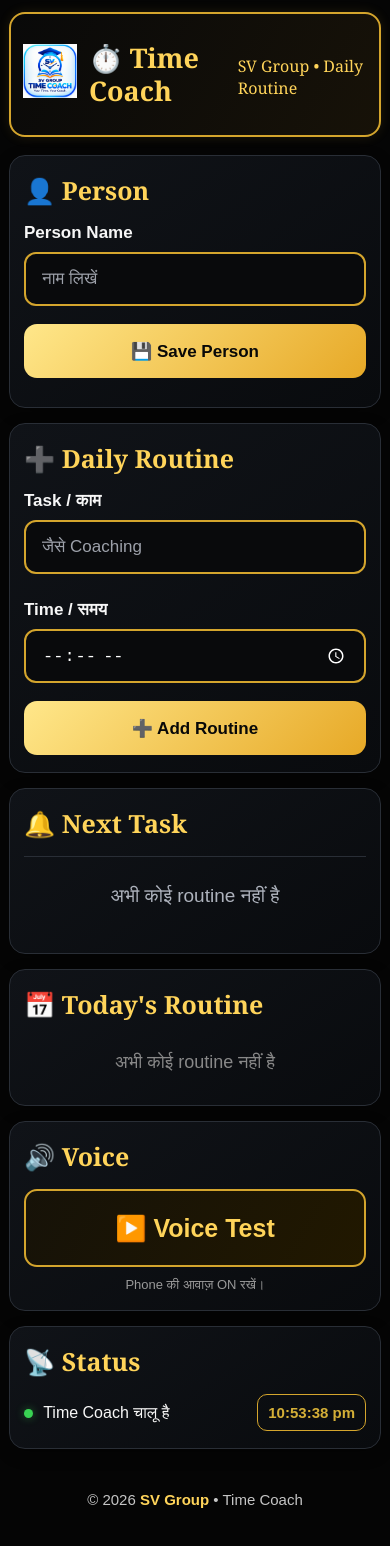
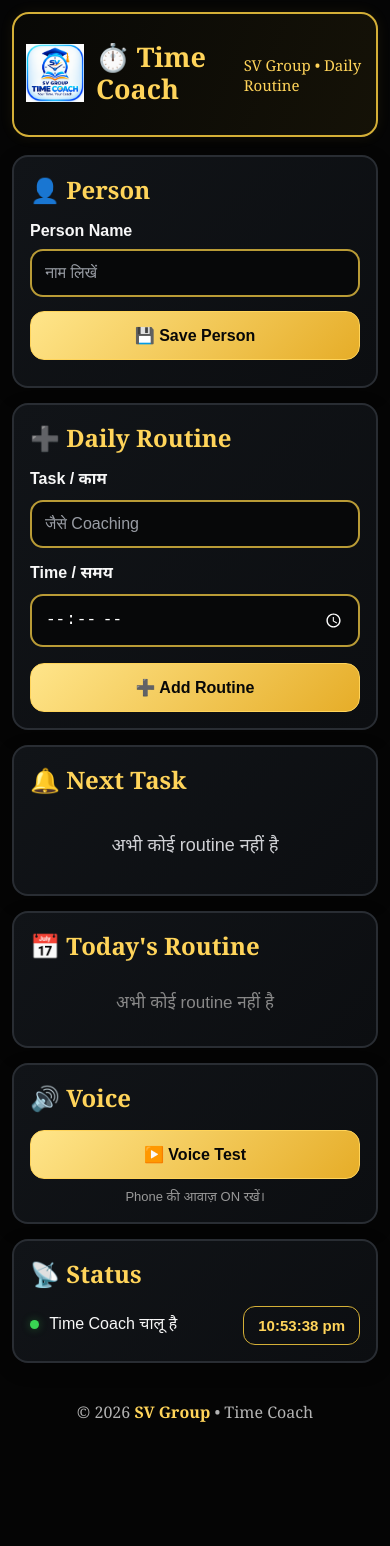
Before and after one commit to sv919599-lgtm/Time-coach-, a plain HTML site: page index.html in a window 390 px wide. After the commit the page ends 1449 px from the top, so only its background shows below. Drawn offline with Linux system fonts and the light colour scheme.

Commit message:
Update Style.css

```diff
--- a/Style.css
+++ b/Style.css
@@ -1,7 +1,7 @@
-/* =====================================
-   SV GROUP - TIME COACH
-   GOLD + BLACK PROFESSIONAL DESIGN
-===================================== */
+/* =========================================
+   TIME COACH - SV GROUP
+   PROFESSIONAL BLACK & GOLD UI
+========================================= */
 
 * {
   box-sizing: border-box;
@@ -11,120 +11,126 @@
 
 :root {
   --gold: #ffd45a;
-  --gold-dark: #d4a52d;
+  --gold-dark: #d4af37;
   --black: #050505;
-  --card: #0d1014;
-  --border: #292e36;
+  --card: #101317;
+  --border: #292d33;
   --white: #f7f7f7;
-  --muted: #aeb3bd;
+  --muted: #aeb0b8;
 }
 
 body {
-  font-family: Arial, sans-serif;
+  font-family: Arial, "Noto Sans Devanagari", sans-serif;
   background: var(--black);
   color: var(--white);
   min-height: 100vh;
-  padding: 20px 12px;
 }
 
 .app {
   width: 100%;
-  max-width: 1000px;
+  max-width: 1050px;
   margin: auto;
+  padding: 22px 18px;
 }
 
 /* HEADER */
 
 header {
-  min-height: 165px;
-  padding: 20px;
-  border: 2px solid var(--gold-dark);
-  border-radius: 20px;
-  background: linear-gradient(120deg, #090909, #171208);
+  min-height: 170px;
   display: flex;
   align-items: center;
-  gap: 20px;
+  gap: 22px;
+  padding: 20px 28px;
+  border: 2px solid var(--gold-dark);
+  border-radius: 22px;
   margin-bottom: 28px;
-  box-shadow: 0 0 12px #d4af3720;
+  background: linear-gradient(110deg, #080806, #151207);
+  box-shadow: 0 0 14px rgba(212, 175, 55, 0.08);
 }
 
 .logo {
   flex-shrink: 0;
-  display: flex;
-  align-items: center;
 }
 
 .logo img {
-  width: 76px !important;
-  height: 76px !important;
+  width: 85px !important;
+  height: 85px !important;
   object-fit: contain;
+  margin: 0 !important;
 }
 
 header h1 {
   color: var(--gold);
   font-family: Georgia, serif;
-  font-size: clamp(27px, 5vw, 44px);
-  line-height: 1.2;
+  font-size: clamp(27px, 5vw, 48px);
+  font-weight: 800;
+  line-height: 1.15;
+  margin-bottom: 4px;
 }
 
 header p {
   color: var(--gold);
   font-family: Georgia, serif;
-  font-size: 21px;
-  margin-top: 4px;
+  font-size: clamp(15px, 3vw, 24px);
 }
 
 /* CARDS */
 
 .card {
-  background: linear-gradient(145deg, #101318, #090b0e);
-  border: 1.5px solid var(--border);
-  border-radius: 19px;
+  background: linear-gradient(135deg, #111418, #0c0e11);
+  border: 2px solid var(--border);
+  border-radius: 20px;
   padding: 22px;
   margin-bottom: 20px;
-  box-shadow: 0 5px 16px #00000055;
+  box-shadow: 0 6px 18px rgba(0, 0, 0, 0.28);
 }
 
 .card h2 {
-  color: var(--gold);
-  font-family: Georgia, serif;
-  font-size: clamp(24px, 4vw, 34px);
-  margin-bottom: 20px;
   display: flex;
   align-items: center;
   gap: 12px;
+  color: var(--gold);
+  font-family: Georgia, "Noto Serif Devanagari", serif;
+  font-size: clamp(22px, 4vw, 34px);
+  font-weight: 800;
+  margin-bottom: 20px;
 }
 
-/* LABELS AND INPUTS */
+/* LABELS */
 
 label {
   display: block;
   color: var(--white);
-  font-size: 19px;
+  font-size: 16px;
   font-weight: 600;
-  margin: 12px 0 9px;
+  margin-bottom: 9px;
 }
 
-input {
+/* INPUTS */
+
+input,
+select {
+  display: block;
   width: 100%;
   min-width: 0;
-  min-height: 58px;
-  padding: 13px 16px;
-  background: #090a0c;
-  color: white;
-  border: 2px solid var(--gold-dark);
-  border-radius: 12px;
-  font-size: 19px;
+  padding: 15px;
+  background: #070809;
+  color: #fff;
+  border: 2px solid #b99b36;
+  border-radius: 13px;
   outline: none;
+  margin-bottom: 16px;
+  font-size: 17px;
 }
 
 input::placeholder {
-  color: #9da1aa;
+  color: #999da5;
 }
 
-input:focus {
-  border-color: #ffe68a;
-  box-shadow: 0 0 9px #ffd45a35;
+input:focus,
+select:focus {
+  border-color: var(--gold);
+  box-shadow: 0 0 8px rgba(255, 212, 90, 0.15);
 }
 
 input[type="time"] {
@@ -134,67 +140,59 @@ input[type="time"] {
 /* BUTTONS */
 
 button {
-  min-height: 56px;
-  padding: 13px 20px;
-  background: linear-gradient(135deg, #ffe78a, #e7a927);
+  width: 100%;
+  min-height: 52px;
+  padding: 14px 18px;
+  border: 1px solid var(--gold);
+  border-radius: 14px;
+  background: linear-gradient(135deg, #ffe58a, #e6ad28);
   color: #080808;
-  border: 0;
-  border-radius: 13px;
-  font-size: 18px;
-  font-weight: 700;
+  font-size: 17px;
+  font-weight: 800;
   cursor: pointer;
   transition: transform 0.15s, filter 0.15s;
 }
 
 button:active {
-  transform: scale(0.97);
+  transform: scale(0.98);
   filter: brightness(0.9);
 }
 
-button.secondary-btn {
-  width: 100%;
-  background: linear-gradient(120deg, #161208, #211800);
-  color: var(--gold);
-  border: 2px solid var(--gold-dark);
-  font-size: 25px;
-  min-height: 78px;
+.secondary-btn {
+  background: linear-gradient(135deg, #ffe58a, #e6ad28);
+  color: #080808;
 }
 
-/* PERSON */
+/* PERSON SECTION */
 
 #personName {
   margin-bottom: 14px;
 }
 
-#personMessage,
+#personMessage {
+  color: #46d98b;
+  margin-top: 10px;
+}
+
 #savedPerson {
-  margin-top: 12px;
   color: var(--gold);
   font-size: 16px;
+  font-weight: 700;
+  margin-top: 10px;
 }
 
-/* ROUTINE */
+/* NEXT TASK */
 
-#taskName,
-#taskTime {
-  margin-bottom: 14px;
+#nextTask {
+  color: #d0d1d5;
+  text-align: center;
+  font-size: 20px;
+  line-height: 1.7;
+  padding: 18px 8px;
+  overflow-wrap: anywhere;
 }
 
-#addRoutineBtn,
-#savePersonBtn {
-  width: 100%;
-  margin-top: 4px;
-}
-
-#nextTask {
-  min-height: 80px;
-  border-top: 1px solid var(--border);
-  padding: 24px 10px;
-  text-align: center;
-  color: var(--muted);
-  font-size: 22px;
-  line-height: 1.6;
-}
+/* ROUTINE LIST */
 
 #routineList {
   display: grid;
@@ -204,28 +202,65 @@ button.secondary-btn {
 .empty {
   color: var(--muted);
   text-align: center;
-  padding: 20px 8px;
+  padding: 18px 6px;
+  font-size: 17px;
+}
+
+.routine-item {
+  background: #080a0c;
+  border: 1px solid #34383e;
+  border-left: 5px solid var(--gold);
+  border-radius: 13px;
+  padding: 16px;
+  margin-top: 8px;
+  overflow-wrap: anywhere;
+}
+
+.routine-item strong {
+  color: var(--gold);
   font-size: 18px;
 }
 
-/* Existing routine items */
+.routine-item small {
+  display: block;
+  color: #b6b6b6;
+  font-size: 14px;
+  margin-top: 8px;
+}
 
-#routineList > div {
-  overflow-wrap: anywhere;
+.delete-btn {
+  background: #251416;
+  color: #ff7777;
+  border: 1px solid #693737;
+  margin-top: 12px;
+}
+
+/* VOICE SECTION */
+
+.voice-setting {
+  width: 100%;
+}
+
+.voice-info {
+  color: #aaa;
+  font-size: 14px;
+  line-height: 1.6;
+  margin-bottom: 12px;
 }
 
 /* STATUS */
 
 .green-dot {
-  box-shadow: 0 0 8px #39d35370;
+  box-shadow: 0 0 8px rgba(57, 211, 83, 0.35);
 }
 
 #currentTime {
   display: inline-block;
-  border: 1.5px solid var(--gold-dark);
-  border-radius: 10px;
   padding: 10px 14px;
-  font-size: 19px;
+  border: 1px solid var(--gold-dark);
+  border-radius: 12px;
+  color: var(--gold) !important;
+  font-size: clamp(15px, 3vw, 23px);
   white-space: nowrap;
 }
 
@@ -233,9 +268,10 @@ button.secondary-btn {
 
 footer {
   text-align: center;
-  color: #c5c5c5;
-  padding: 22px 8px;
-  font-size: 17px;
+  color: #b3b3b3;
+  font-family: Georgia, serif;
+  font-size: 16px;
+  padding: 20px 8px 10px;
   line-height: 1.8;
 }
 
@@ -243,24 +279,24 @@ footer strong {
   color: var(--gold);
 }
 
-/* MOBILE RESPONSIVE */
+/* MOBILE */
 
 @media (max-width: 600px) {
-  body {
-    padding: 12px 9px;
+  .app {
+    padding: 12px;
   }
 
   header {
     min-height: 125px;
-    padding: 15px 12px;
     gap: 12px;
-    border-radius: 16px;
+    padding: 16px 12px;
+    border-radius: 17px;
     margin-bottom: 18px;
   }
 
   .logo img {
-    width: 54px !important;
-    height: 54px !important;
+    width: 58px !important;
+    height: 58px !important;
   }
 
   header h1 {
@@ -268,44 +304,61 @@ footer strong {
   }
 
   header p {
+    font-size: 15px;
+  }
+
+  .card {
+    padding: 16px;
+    border-radius: 16px;
+    margin-bottom: 15px;
+  }
+
+  .card h2 {
+    font-size: 24px;
+    margin-bottom: 16px;
+  }
+
+  input,
+  select {
+    padding: 13px;
     font-size: 16px;
   }
 
+  button {
+    min-height: 49px;
+    padding: 12px;
+    font-size: 16px;
+  }
+
+  #nextTask {
+    font-size: 18px;
+  }
+}
+
+@media (max-width: 360px) {
+  .app {
+    padding: 8px;
+  }
+
+  header {
+    gap: 8px;
+    padding: 12px 8px;
+  }
+
+  .logo img {
+    width: 48px !important;
+    height: 48px !important;
+  }
+
+  header h1 {
+    font-size: 23px;
+  }
+
   .card {
-    padding: 17px 14px;
-    margin-bottom: 15px;
-    border-radius: 16px;
+    padding: 12px;
   }
 
   .card h2 {
-    font-size: 25px;
-    margin-bottom: 16px;
+    font-size: 21px;
   }
-
-  label {
-    font-size: 17px;
-  }
-
-  input {
-    min-height: 54px;
-    font-size: 17px;
-  }
-
-  button {
-    min-height: 54px;
-    font-size: 17px;
-  }
-
-  #nextTask {
-    font-size: 19px;
-  }
-
-  #currentTime {
-    font-size: 15px;
-    padding: 9px 10px;
-  }
-
-  footer {
-    font-size: 15px;
-  }
-   }
+}
```
